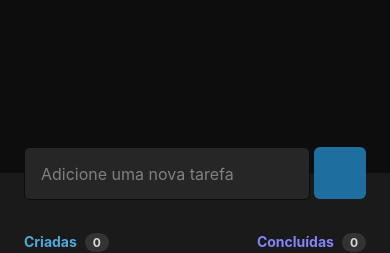
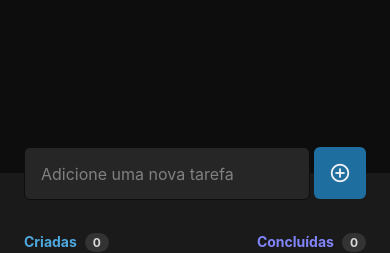
Before and after one commit to KaikySantos/todo-reactnative, a React Native app: screen / in a window 390 px wide. Shown: the top 253 px of the page. Built offline with nearby package versions, Linux system fonts and the light colour scheme.

Commit message:
feat: add task

```diff
--- a/package.json
+++ b/package.json
@@ -14,12 +14,15 @@
     "react": "18.1.0",
     "react-dom": "18.1.0",
     "react-native": "0.70.5",
+    "react-native-uuid": "^2.0.1",
+    "react-native-vector-icons": "^9.2.0",
     "react-native-web": "~0.18.9"
   },
   "devDependencies": {
     "@babel/core": "^7.12.9",
     "@types/react": "~18.0.14",
     "@types/react-native": "~0.70.6",
+    "@types/react-native-vector-icons": "^6.4.12",
     "typescript": "^4.6.3"
   },
   "private": true
--- a/src/components/EmptyState/styles.ts
+++ b/src/components/EmptyState/styles.ts
@@ -2,7 +2,6 @@ import { StyleSheet } from "react-native";
 
 export const styles = StyleSheet.create({
   container: {
-    marginHorizontal: 24,
     borderTopWidth: 1,
     borderColor: '#333333',
     alignItems: 'center',
--- /dev/null
+++ b/src/components/Task/index.tsx
@@ -0,0 +1,45 @@
+import { Text, TouchableOpacity, View } from "react-native";
+import { styles } from "./styles";
+
+import IconEntypo from 'react-native-vector-icons/Entypo'
+import IconAnt from 'react-native-vector-icons/AntDesign'
+import IconFeather from 'react-native-vector-icons/Feather'
+import { useState } from "react";
+
+import { ITask } from "../../screens/Home";
+
+interface TaskProps {
+  task: ITask
+}
+
+export function Task({ task }: TaskProps) {
+  const [isFinished, setIsFinished] = useState(false)
+
+  function handleFinishTask() {
+    setIsFinished(prevState => !prevState)
+  }
+
+  return (
+    <View style={styles.container}>
+      <View style={styles.iconContainer}>
+        <TouchableOpacity onPress={handleFinishTask}>
+          {!task.isFinished ? (
+            <IconEntypo name="circle" size={20} color="#4EA8DE" />
+          ) : (
+            <IconAnt name="checkcircle" size={20} color="#4EA8DE" />
+          )}
+        </TouchableOpacity>
+      </View>
+      <View style={styles.textContainer}>
+        <Text style={[styles.text, task.isFinished && styles.textFinished]}>
+          {task.text}
+        </Text>
+      </View>
+      <View style={styles.deleteContainer}>
+        <TouchableOpacity>
+          <IconFeather name="trash-2" size={22} color="#808080" />
+        </TouchableOpacity>
+      </View>
+    </View>
+  )
+}
--- /dev/null
+++ b/src/components/Task/styles.ts
@@ -0,0 +1,32 @@
+import { StyleSheet } from "react-native";
+
+export const styles = StyleSheet.create({
+  container: {
+    width: '100%',
+    backgroundColor: '#262626',
+    borderRadius: 8,
+    borderWidth: 1,
+    borderColor: '#333333',
+    padding: 12,
+
+    flexDirection: 'row',
+    marginBottom: 8
+  },
+
+  iconContainer: {
+  },
+  textContainer: {
+    flex: 1,
+    marginHorizontal: 16,
+  },
+  text: {
+    fontSize: 14,
+    color: '#F2F2F2',
+  },
+  textFinished: {
+    textDecorationLine: 'line-through',
+    color: '#808080'
+  },
+  deleteContainer: {
+  }
+})
--- a/src/screens/Home/index.tsx
+++ b/src/screens/Home/index.tsx
@@ -1,8 +1,34 @@
-import { Text, TextInput, TouchableOpacity, View } from "react-native";
+import { FlatList, Text, TextInput, TouchableOpacity, View } from "react-native";
 import { EmptyState } from "../../components/EmptyState";
+import { Task } from "../../components/Task";
 import { styles } from "./styles";
+import { useState } from 'react'
+
+import uuid from 'react-native-uuid'
+
+import Icon from 'react-native-vector-icons/MaterialIcons'
+
+export interface ITask {
+  id: string
+  text: string
+  isFinished: boolean
+}
 
 export function Home() {
+  const [tasks, setTasks] = useState<ITask[]>([])
+  const [taskText, setTaskText] = useState('')
+
+  function handleAddTask() {
+    const newTask: ITask = {
+      id: String(uuid.v4()),
+      text: taskText,
+      isFinished: false
+    }
+
+    setTasks(prevState => [...prevState, newTask])
+    setTaskText('')
+  }
+
   return (
     <View style={styles.container}>
       <View style={styles.header}>
@@ -13,8 +39,11 @@ export function Home() {
           style={styles.searchInput}
           placeholder="Adicione uma nova tarefa"
           placeholderTextColor="#808080"
+          value={taskText}
+          onChangeText={setTaskText}
         />
-        <TouchableOpacity style={styles.buttonInput}>
+        <TouchableOpacity style={styles.buttonInput} onPress={handleAddTask}>
+          <Icon name="add-circle-outline" size={22} color="#F2F2F2" />
         </TouchableOpacity>
       </View>
 
@@ -34,7 +63,19 @@ export function Home() {
         </View>
       </View>
 
-      <EmptyState />
+      {/* <EmptyState /> */}
+
+      <FlatList
+        data={tasks}
+        keyExtractor={item => item.id}
+        renderItem={({ item }) => (
+          <Task task={item} />
+        )}
+        style={styles.taskContainer}
+        ListEmptyComponent={() => (
+          <EmptyState />
+        )}
+      />
     </View>
   )
 }
--- a/src/screens/Home/styles.ts
+++ b/src/screens/Home/styles.ts
@@ -34,7 +34,9 @@ export const styles = StyleSheet.create({
     width: 52,
     height: 52,
     backgroundColor: '#1E6F9F',
-    borderRadius: 6
+    borderRadius: 6,
+    alignItems: 'center',
+    justifyContent: 'center'
   },
 
   info: {
@@ -69,4 +71,9 @@ export const styles = StyleSheet.create({
     fontSize: 12,
     fontWeight: 'bold'
   },
+
+  taskContainer: {
+    paddingHorizontal: 24,
+    marginBottom: 24,
+  }
 })
```
Also changed, not shown: 1 other file (tests, documents, lock files or other folders).
